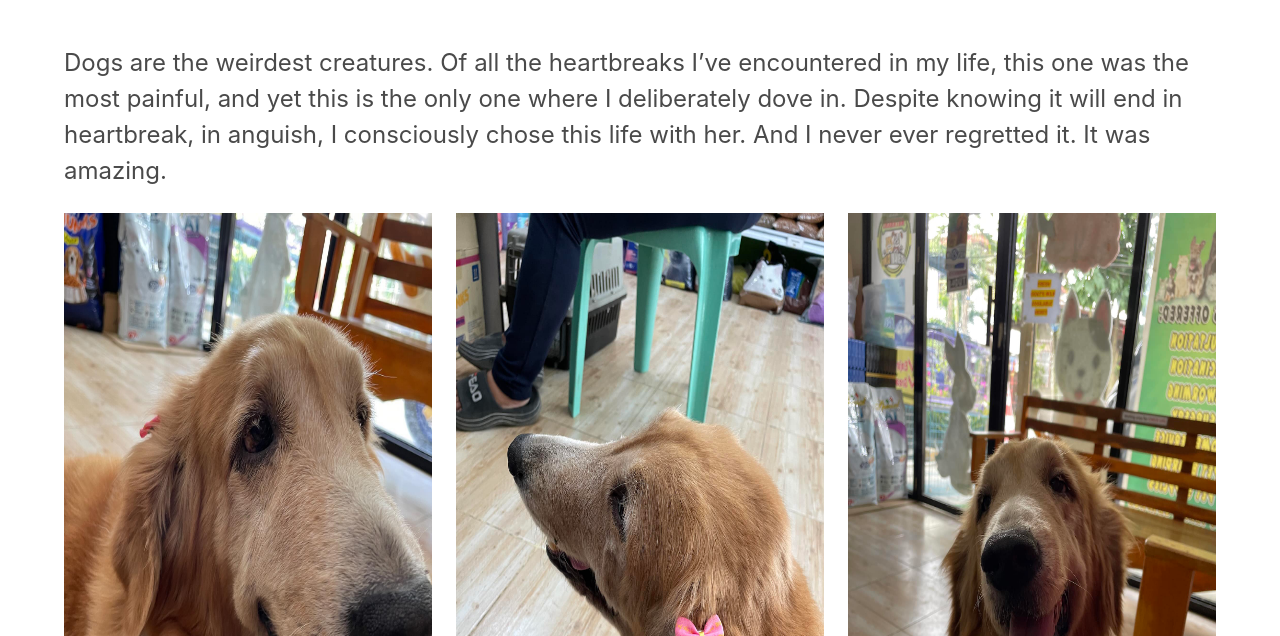
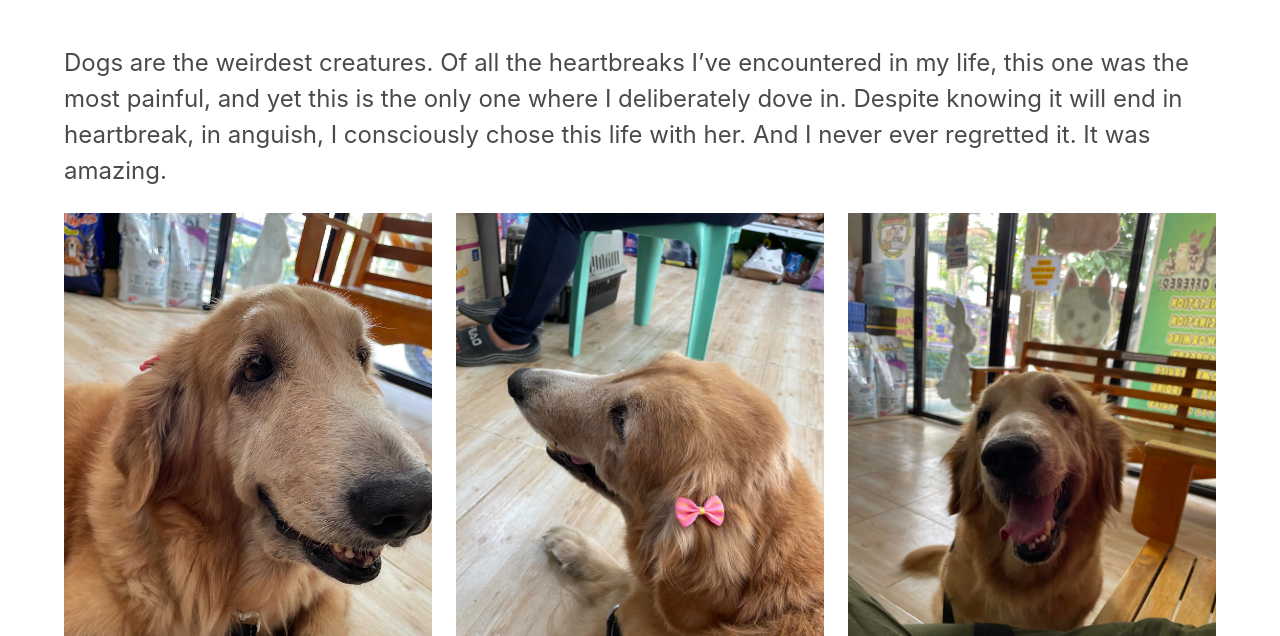
Before and after one commit to ojraqueno/polly-site, a website: page src/index.html in a window 1280 px wide. Shown: the part 164-800 px from the top of the page. Drawn offline with nearby package versions, Linux system fonts and the light colour scheme.

Commit message:
adjust aspect ratio of main pictures

```diff
--- a/src/index.html
+++ b/src/index.html
@@ -31,17 +31,17 @@
       </div>
       <div class="columns">
         <div class="column">
-          <figure class="image is-9by16">
+          <figure class="image is-4by5">
             <img src="/img/Polly Main 01.jpg" />
           </figure>
         </div>
         <div class="column">
-          <figure class="image is-9by16">
+          <figure class="image is-4by5">
             <img src="/img/Polly Main 02.jpg" />
           </figure>
         </div>
         <div class="column">
-          <figure class="image is-9by16">
+          <figure class="image is-4by5">
             <img src="/img/Polly Main 03.jpg" />
           </figure>
         </div>
```
